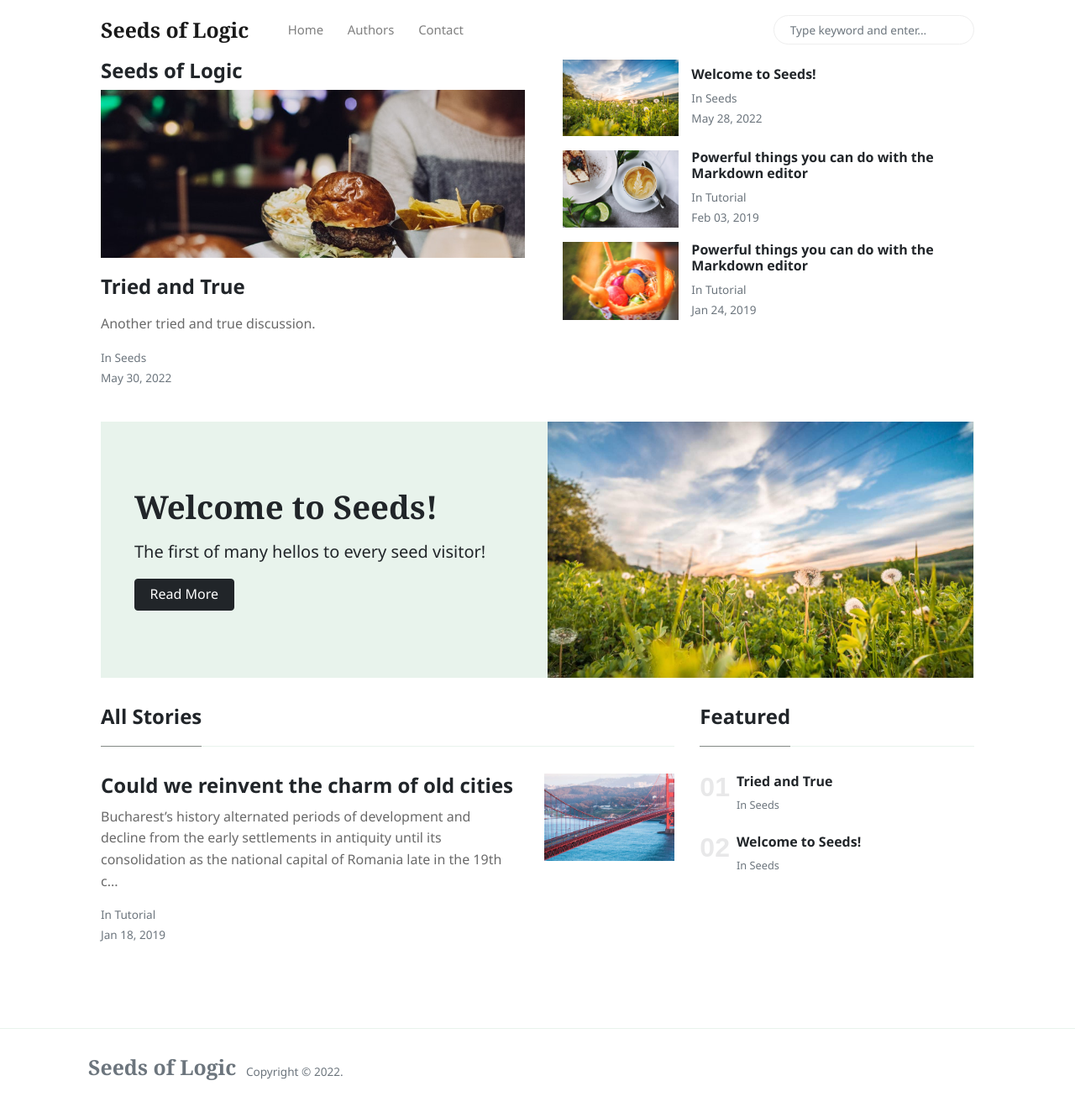
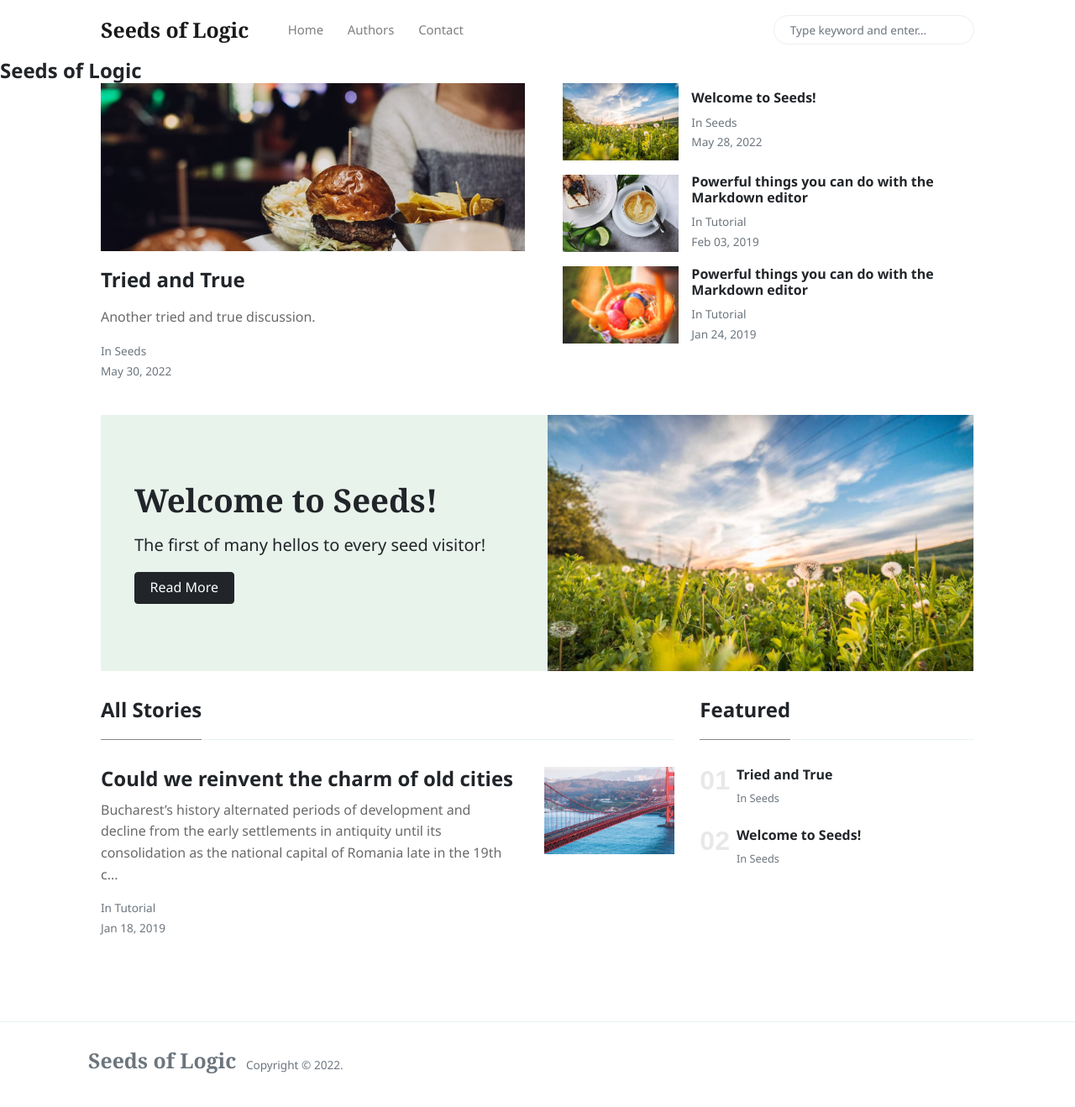
Before and after one commit to akalber/akalber-github.io, a Jekyll site: the page built from index.html, in a window 1280 px wide and 1318 px high. Shown: the whole window at 84% size. Built offline with Jekyll 4.4.1, drawn with Linux system fonts in a browser that asks for light colours; nearby versions of some CDN libraries; the list of posts is cut into pages by our own code.

Commit message:
fix sub title

```diff
--- a/_layouts/default.html
+++ b/_layouts/default.html
@@ -5,6 +5,9 @@
     <meta name="viewport" content="width=device-width, initial-scale=1, shrink-to-fit=no">
     <meta http-equiv="X-UA-Compatible" content="ie=edge">
     <title>{{page.title}} | {{site.name}}</title>
+    <h4 class="h4 font-weight-bold">
+        <a class="text-dark">{{site.description}}</a>
+    </h4>
 
     {% seo %}
 
--- a/index.html
+++ b/index.html
@@ -20,9 +20,6 @@
     {% assign latest_post = site.posts[0] %}
     <div class="col-md-6">
     <div class="card border-0 mb-4 box-shadow">
-    <h2 class="h4 font-weight-bold">
-        <a class="text-dark">{{site.description}}</a>
-    </h2>
     <a href="{{site.baseurl}}{{latest_post.url}}">
     <div class="topfirstimage" style="background-image: url({% if latest_post.image contains "://" %}{{ latest_post.image }}{% else %} {{site.baseurl}}/{{ latest_post.image}}{% endif %}); height: 200px;    background-size: cover;    background-repeat: no-repeat;"></div>
     </a>
```
